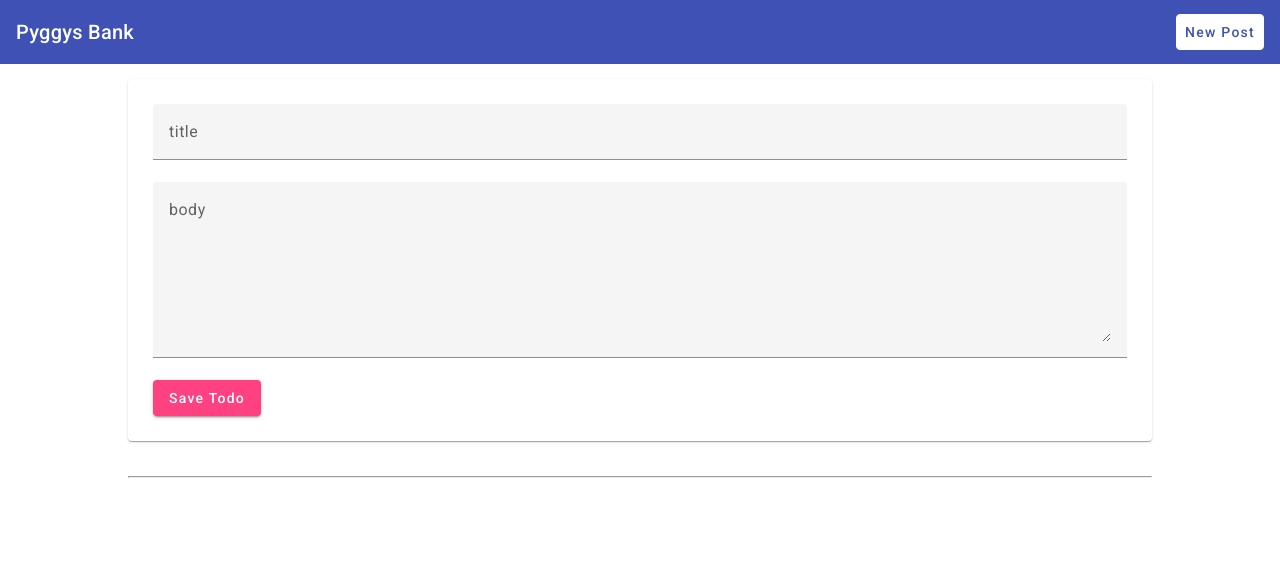
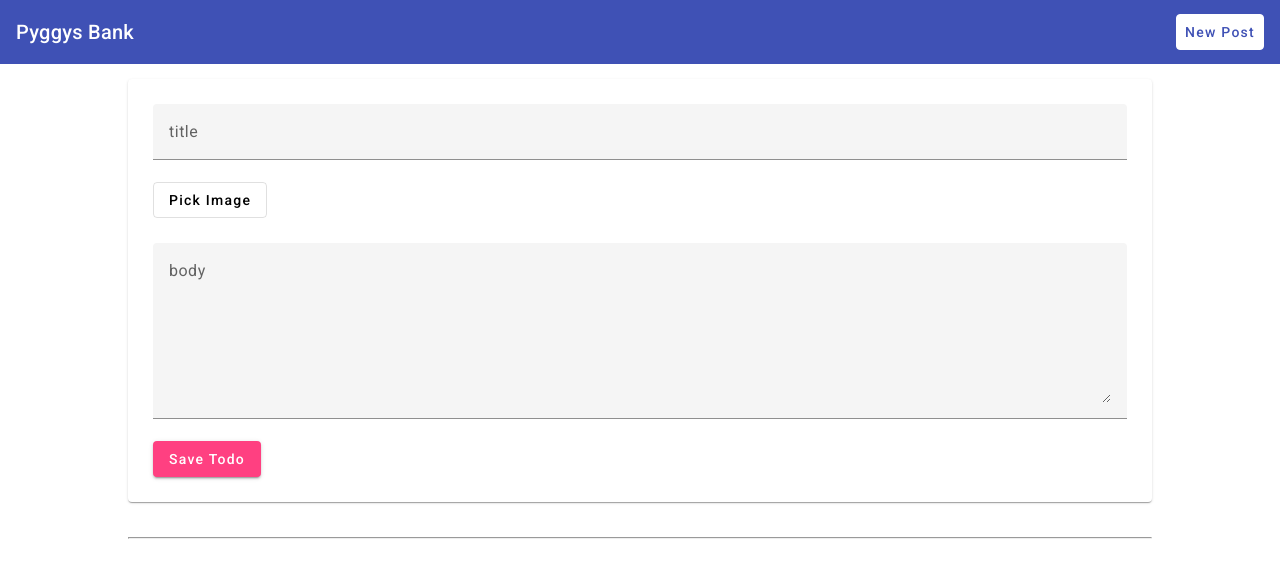
Before and after one commit to pyggyyy/app-pyggysbank, an Angular app: page /create in a window 1280 px wide. Shown: the top 578 px of the page. Built offline with nearby package versions, Linux system fonts and the light colour scheme.

Commit message:
Add File Input

```diff
--- a/src/app/todo-create/todo-create.component.css
+++ b/src/app/todo-create/todo-create.component.css
@@ -8,3 +8,9 @@
 mat-spinner{
     margin: auto;
 }
+.img-upload-div{
+    margin-bottom:25px ;
+}
+.img-upload-div input[type="file"]{
+    visibility: hidden;
+}
--- a/src/app/todo-create/todo-create.component.html
+++ b/src/app/todo-create/todo-create.component.html
@@ -5,6 +5,10 @@
             <input placeholder="title" matInput type="text" name="title" [ngModel]="todo?.title" required #title="ngModel">
             <mat-error *ngIf="title.invalid">Please Enter Title</mat-error>
         </mat-form-field>
+        <div class="img-upload-div">
+            <button mat-stroked-button type="button" (click)="filePicker.click()">Pick Image</button>
+            <input type="file" #filePicker>
+        </div>
         <mat-form-field>
             <textarea placeholder="body" matInput rows="6" name="content" [ngModel]="todo?.content"></textarea>
         </mat-form-field>
```
